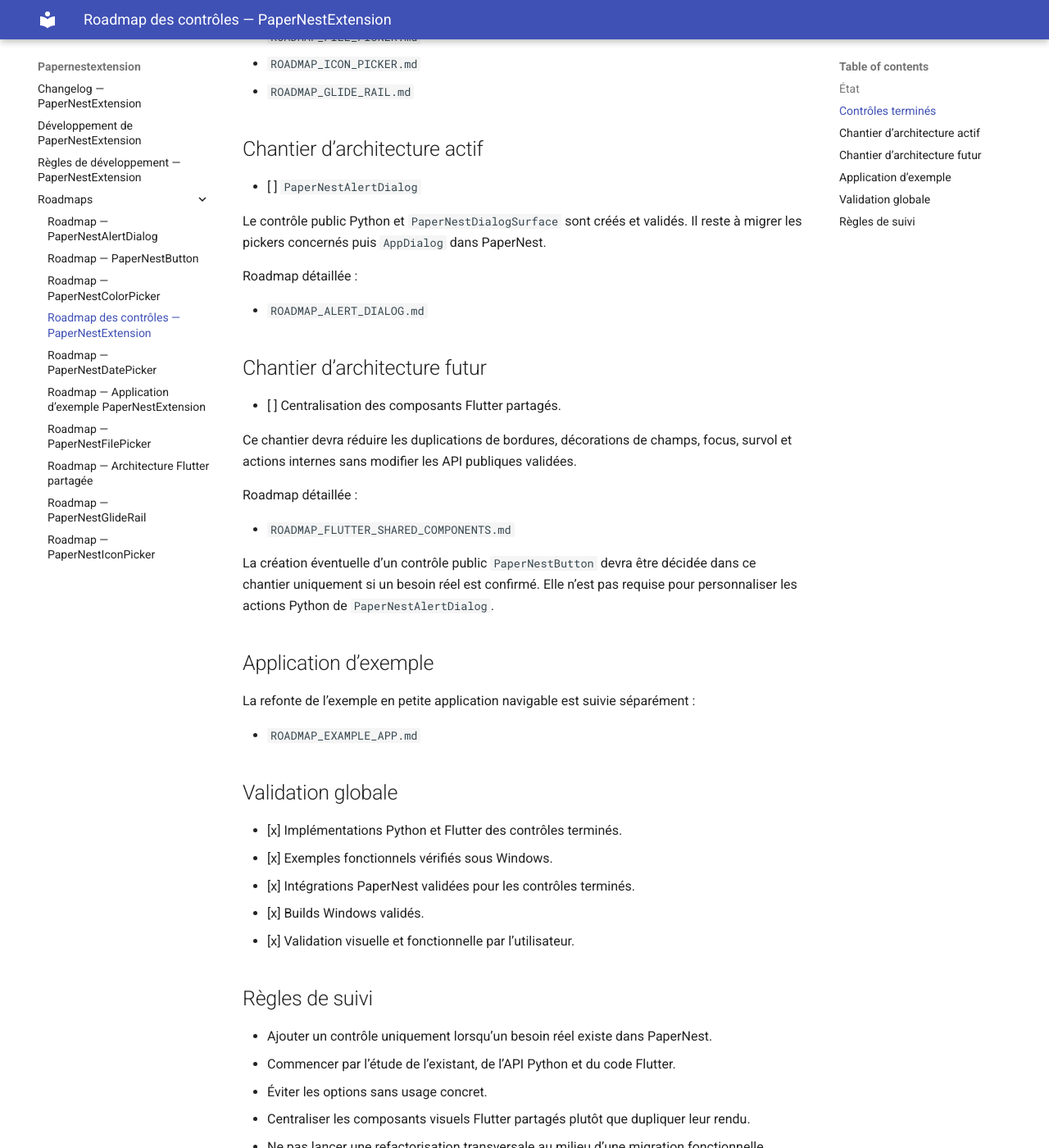
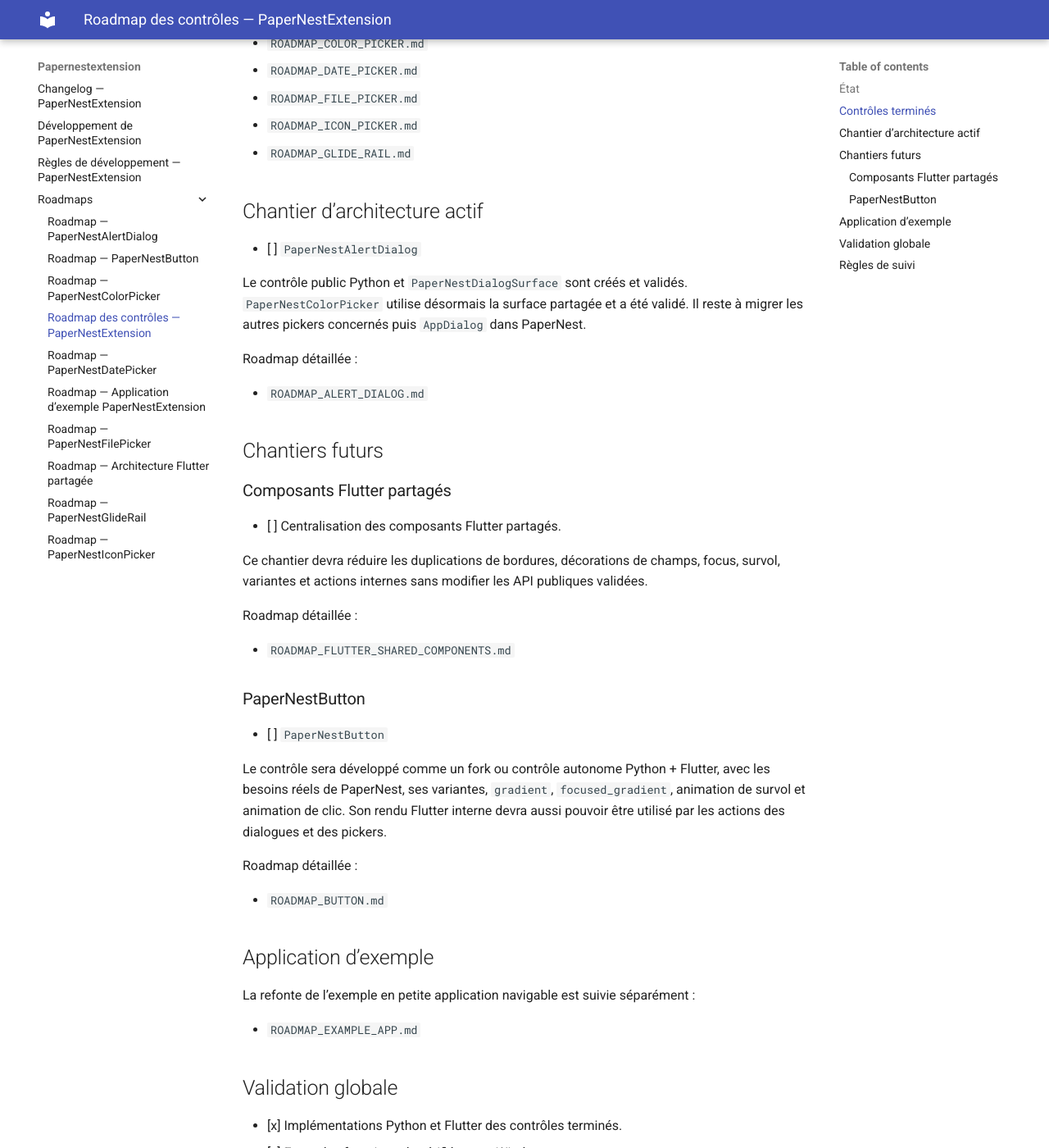
Before and after one commit to Drenae/PaperNestExtension, an MkDocs documentation site: the page built from docs/roadmaps/ROADMAP_CONTROLS.md, in a window 1280 px wide and 1400 px high, scrolled down 853 px. Shown: the whole window at 82% size. Built offline with MkDocs 1.6.1 and Material for MkDocs 9.7.7, drawn with Linux system fonts in a browser that asks for light colours; some of the changed text lies outside the part shown.

Commit message:
docs: register PaperNestButton roadmap

```diff
--- a/docs/roadmaps/ROADMAP_CONTROLS.md
+++ b/docs/roadmaps/ROADMAP_CONTROLS.md
@@ -6,7 +6,10 @@
 
 `PaperNestAlertDialog` est maintenant implémenté, compilé et validé dans l’application d’exemple. Son chantier reste ouvert pour la migration des pickers et l’intégration dans PaperNest.
 
-Un chantier futur distinct est également identifié pour centraliser les composants Flutter partagés et réduire les duplications entre contrôles.
+Deux chantiers futurs distincts sont également identifiés :
+
+- centraliser les composants Flutter partagés et réduire les duplications entre contrôles ;
+- créer `PaperNestButton`, contrôle public Python + Flutter avec variantes, gradients et animations partagées.
 
 ## Contrôles terminés
 
@@ -30,23 +33,33 @@
 
 - [ ] `PaperNestAlertDialog`
 
-Le contrôle public Python et `PaperNestDialogSurface` sont créés et validés. Il reste à migrer les pickers concernés puis `AppDialog` dans PaperNest.
+Le contrôle public Python et `PaperNestDialogSurface` sont créés et validés. `PaperNestColorPicker` utilise désormais la surface partagée et a été validé. Il reste à migrer les autres pickers concernés puis `AppDialog` dans PaperNest.
 
 Roadmap détaillée :
 
 - `ROADMAP_ALERT_DIALOG.md`
 
-## Chantier d’architecture futur
+## Chantiers futurs
+
+### Composants Flutter partagés
 
 - [ ] Centralisation des composants Flutter partagés.
 
-Ce chantier devra réduire les duplications de bordures, décorations de champs, focus, survol et actions internes sans modifier les API publiques validées.
+Ce chantier devra réduire les duplications de bordures, décorations de champs, focus, survol, variantes et actions internes sans modifier les API publiques validées.
 
 Roadmap détaillée :
 
 - `ROADMAP_FLUTTER_SHARED_COMPONENTS.md`
 
-La création éventuelle d’un contrôle public `PaperNestButton` devra être décidée dans ce chantier uniquement si un besoin réel est confirmé. Elle n’est pas requise pour personnaliser les actions Python de `PaperNestAlertDialog`.
+### PaperNestButton
+
+- [ ] `PaperNestButton`
+
+Le contrôle sera développé comme un fork ou contrôle autonome Python + Flutter, avec les besoins réels de PaperNest, ses variantes, `gradient`, `focused_gradient`, animation de survol et animation de clic. Son rendu Flutter interne devra aussi pouvoir être utilisé par les actions des dialogues et des pickers.
+
+Roadmap détaillée :
+
+- `ROADMAP_BUTTON.md`
 
 ## Application d’exemple
 
@@ -68,5 +81,6 @@
 - Commencer par l’étude de l’existant, de l’API Python et du code Flutter.
 - Éviter les options sans usage concret.
 - Centraliser les composants visuels Flutter partagés plutôt que dupliquer leur rendu.
+- Regrouper les helpers par thèmes cohérents et éviter un fichier par petite fonction.
 - Ne pas lancer une refactorisation transversale au milieu d’une migration fonctionnelle.
 - Ne marquer un contrôle comme terminé qu’après validation de l’exemple, de l’intégration et du build Windows.
```
